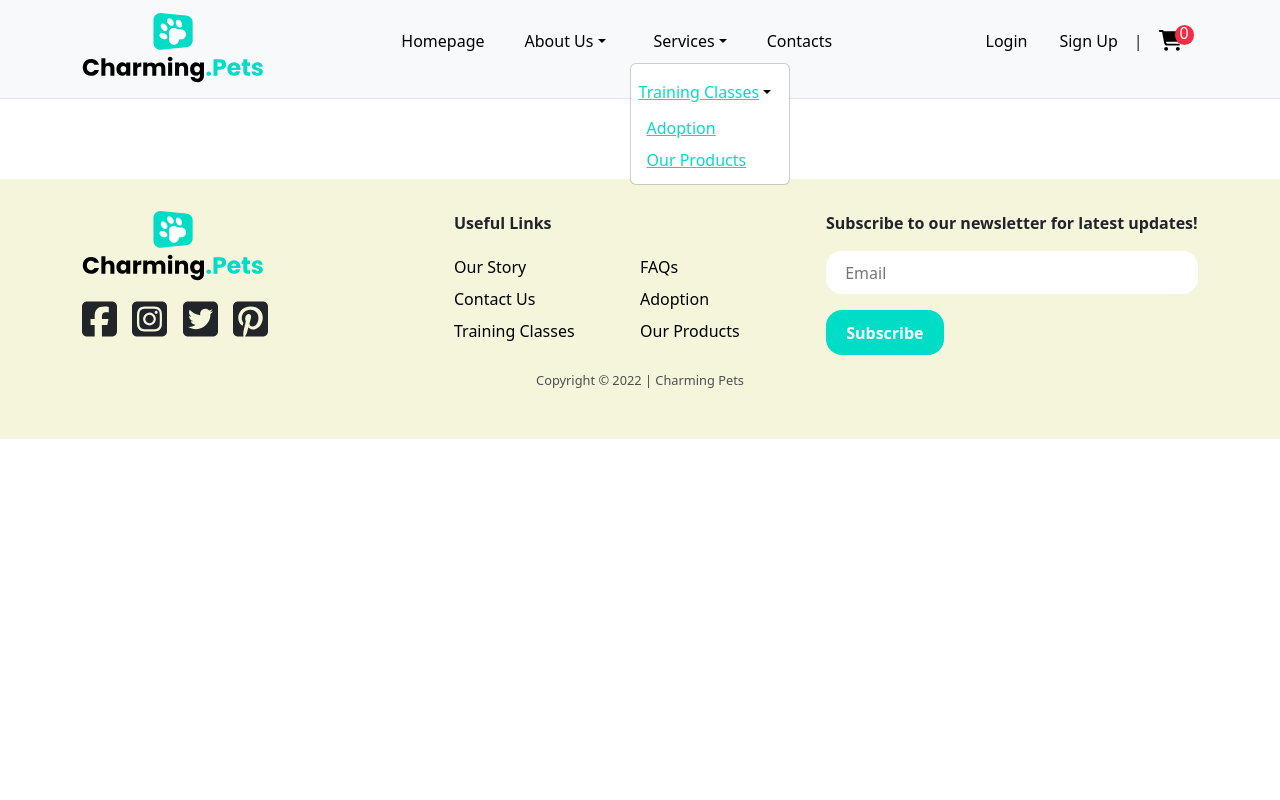
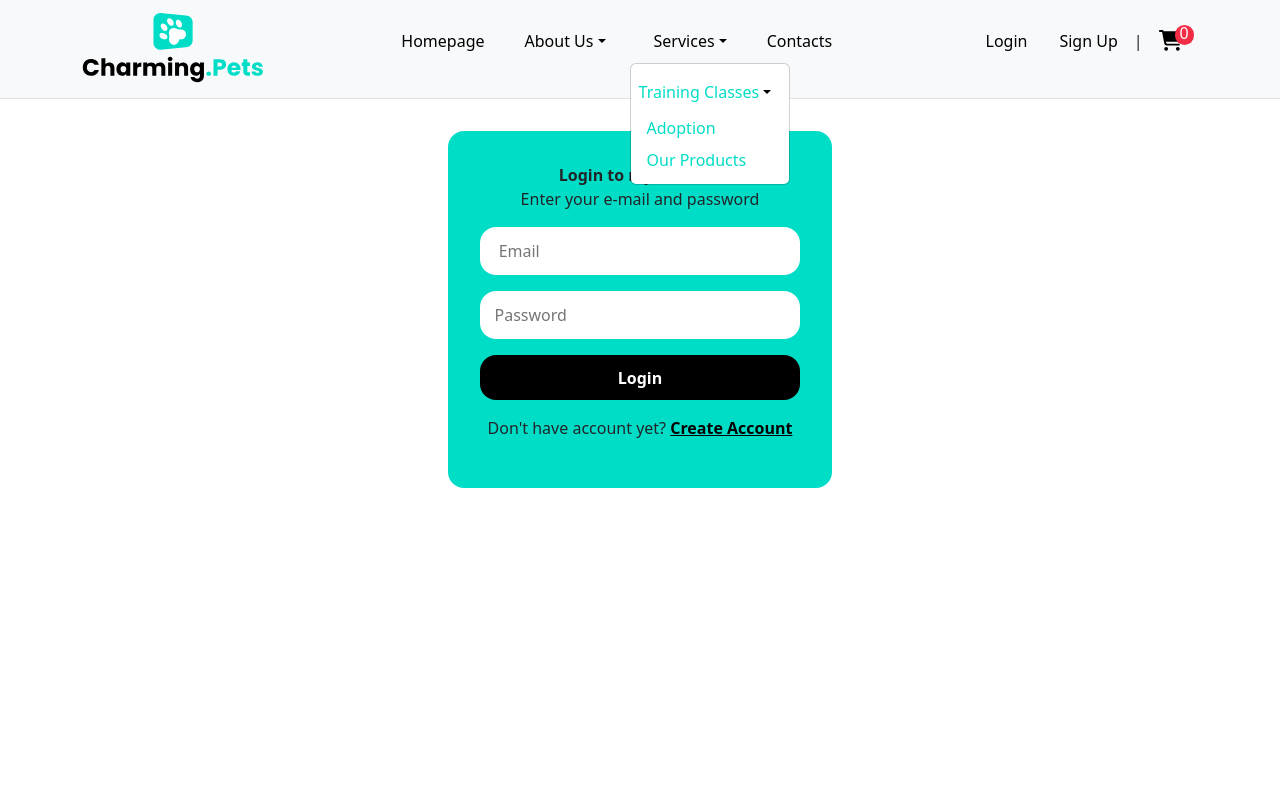
Before and after one commit to LightLotus/group-3-nickel-capstone, a React (Create React App) app: page /login in a window 1280 px wide. Both pictures are taken after a click on the button "Services". Shown: the top 800 px of the page. Built offline with nearby package versions, Linux system fonts and the light colour scheme.

Commit message:
created login

```diff
--- a/src/App.js
+++ b/src/App.js
@@ -11,6 +11,8 @@ import Manners from "./pages/Manners";
 import PrivateLessons from "./pages/PrivateLessons";
 import PuppyKindergarten from "./pages/PuppyKindergarten";
 import Cart from "./pages/Cart";
+import Login from "./pages/Login";
+import Register from "./pages/Register";
 import Homepage from "./pages/Homepage";
 import { BrowserRouter as Router, Routes, Route } from "react-router-dom";
 
@@ -30,6 +32,8 @@ function App() {
         <Route path="/ourproducts" element={<OurProducts />} />
         <Route path="/contact" element={<Contact />} />
         <Route path="/cart" element={<Cart />} />
+        <Route path="/login" element={<Login />} />
+        <Route path="/register" element={<Register />} />
       </Routes>
       <Footer />
     </Router>
--- a/src/components/Navbar.js
+++ b/src/components/Navbar.js
@@ -11,7 +11,7 @@ import "../css/Navbar.css";
 
 function Navlink() {
   const TrainingClasses = () => {
-    return <Link to="/trainingclasses">Training Classes</Link>;
+    return <Link className="dropright" to="/trainingclasses">Training Classes</Link>;
   };
   return (
     <>
@@ -67,20 +67,20 @@ function Navlink() {
                       id="basic-nav-dropdown"
                     >
                       <NavDropdown.Item>
-                        <Link to="/manners">Manners</Link>
+                        <Link className="nav-dropdown" to="/manners">Manners</Link>
                       </NavDropdown.Item>
                       <NavDropdown.Item>
-                        <Link to="/puppykindergarten">Puppy Kindergarten</Link>
+                        <Link className="nav-dropdown" to="/puppykindergarten">Puppy Kindergarten</Link>
                       </NavDropdown.Item>
                       <NavDropdown.Item>
-                        <Link to="/privatelessons">Private Lessons</Link>
+                        <Link className="nav-dropdown" to="/privatelessons">Private Lessons</Link>
                       </NavDropdown.Item>
                     </NavDropdown>
                     <NavDropdown.Item>
-                      <Link to="/adoption">Adoption</Link>
+                      <Link className="nav-dropdown" to="/adoption">Adoption</Link>
                     </NavDropdown.Item>
                     <NavDropdown.Item>
-                      <Link to="/ourproducts">Our Products</Link>
+                      <Link className="nav-dropdown" to="/ourproducts">Our Products</Link>
                     </NavDropdown.Item>
                   </NavDropdown>
                   <li className="navlinks-li">
@@ -94,14 +94,14 @@ function Navlink() {
                 <div className="navlinks-div">
                   <ul className="navlinks-ul">
                     <li className="navlinks-li">
-                      <a className="navlinks-a" href="#">
+                      <Link className="navlinks-a" to="/login">
                         Login
-                      </a>
+                      </Link>
                     </li>
                     <li className="navlinks-li">
-                      <a className="navlinks-a" href="#">
+                      <Link className="navlinks-a" to="/register">
                         Sign Up
-                      </a>
+                      </Link>
                     </li>
                     <span>|</span>
                     <Link to="/cart" className="cartIcon">
--- /dev/null
+++ b/src/css/Login.css
@@ -0,0 +1,40 @@
+.login-container {
+  height: 100vh;
+}
+
+.login-wrapper {
+    background-color: #00DDC6;
+    padding: 2rem;
+    border-radius: 1rem;
+    width: 30%;
+    margin: 2rem auto;
+}
+
+.login-title {
+    font-weight: bold;
+    margin: 0;
+}
+
+.login-input {
+    display: block;
+    width: 100%;
+    border: transparent;
+    margin-top: 1rem;
+    height: 3rem;
+    border-radius: 1rem;
+}
+
+#login-button {
+    margin-top: 1rem;
+    background-color: #000;
+    width: 100%;
+}
+
+.dont-have-account {
+    margin-top: 1rem;
+}
+
+#create-account {
+    color: #000;
+    font-weight: bold;
+}
--- a/src/css/Navbar.css
+++ b/src/css/Navbar.css
@@ -22,12 +22,14 @@
 
 .dropright {
   text-decoration: none;
+  transition: 0.3s;
 }
 
 .nav-dropdown {
   width: 100%;
   display: block;
   text-decoration: none;
+  transition: 0.3s;
 }
 
 .navlinks-a::after {
--- /dev/null
+++ b/src/pages/Login.js
@@ -0,0 +1,25 @@
+import { Link } from "react-router-dom";
+import "../css/Login.css";
+
+const Login = () => {
+  return (
+    <>
+      <div className="login-container">
+        <div className="login-wrapper">
+          <p className="login-title">Login to my account</p>
+          <p>Enter your e-mail and password</p>
+          <form action="#">
+            <input className="login-input" type="email" placeholder="    Email" />
+            <input className="login-input" type="password" placeholder="   Password" />
+            <button className="button-link-style" id="login-button" type="submit">Login</button>
+          </form>
+          <p className="dont-have-account">
+            Don't have account yet? <Link id="create-account" to="/register"> Create Account</Link>
+          </p>
+        </div>
+      </div>
+    </>
+  );
+};
+
+export default Login;
--- /dev/null
+++ b/src/pages/Register.js
@@ -0,0 +1,5 @@
+const Register = () => {
+  return <div>Register</div>;
+};
+
+export default Register;
```
